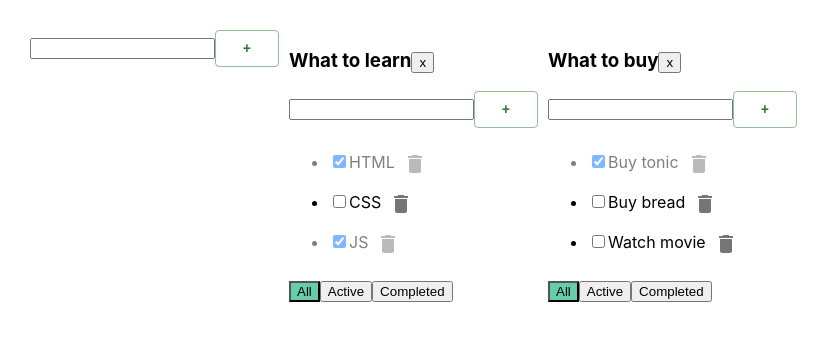
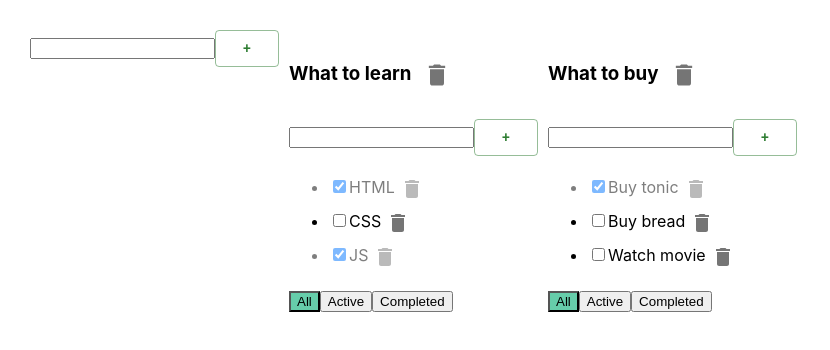
Before and after one commit to dktwho/2-todolist-ts-by-d, a React (Create React App) app: page / in a window 1280 px wide. Shown: the top 350 px of the page, without its empty margins (0-830 px from the left). Built offline with nearby package versions, Linux system fonts and the light colour scheme.

Commit message:
add delete icon for remove todolist

```diff
--- a/src/Todolist.tsx
+++ b/src/Todolist.tsx
@@ -3,8 +3,8 @@ import {FilterValueType} from "./App";
 import {AddItemForm} from "./AddItemForm";
 import {EditableSpan} from "./EditableSpan";
 
-import { Delete } from "@mui/icons-material";
-import { IconButton } from "@mui/material";
+import {Delete} from "@mui/icons-material";
+import {IconButton} from "@mui/material";
 
 
 export type TasksType = {
@@ -60,7 +60,10 @@ export const Todolist = ({
         <div>
             <h3>
                 <EditableSpan title={title} onChange={changeTodoListTitle2}/>
-                <button onClick={removeTodoListHandler}>x</button>
+                <IconButton onClick={removeTodoListHandler} size="large">
+                    <Delete fontSize={"inherit"}/>
+                </IconButton>
+                {/*<button onClick={removeTodoListHandler}>x</button>*/}
             </h3>
             <AddItemForm addItem={addTask}/>
             <ul>
@@ -83,10 +86,9 @@ export const Todolist = ({
                             <input onChange={onChangeStatus} type="checkbox" checked={el.isDone} readOnly/>
                             {/*<span>{el.title}</span>*/}
                             <EditableSpan title={el.title} onChange={onChangeTitle}/>
-                                <IconButton onClick={onRemoveHandler} >
-                                    <Delete />
-                                </IconButton>
-
+                            <IconButton onClick={onRemoveHandler} size="small">
+                                <Delete/>
+                            </IconButton>
                         </li>
                     )
                 })}
```
